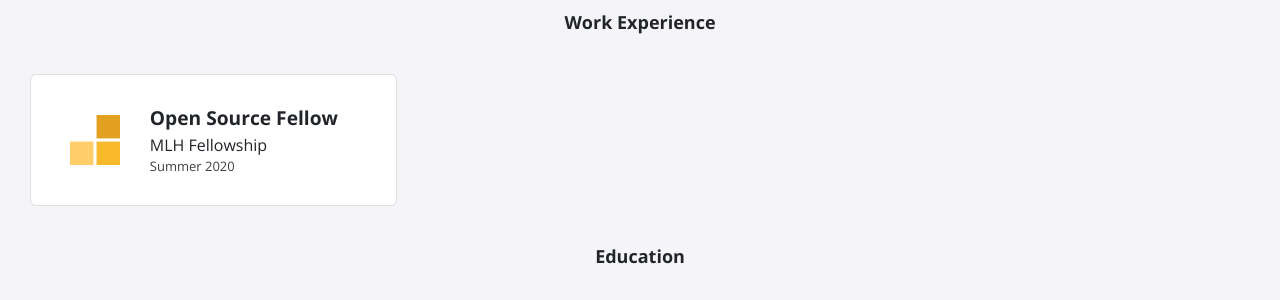
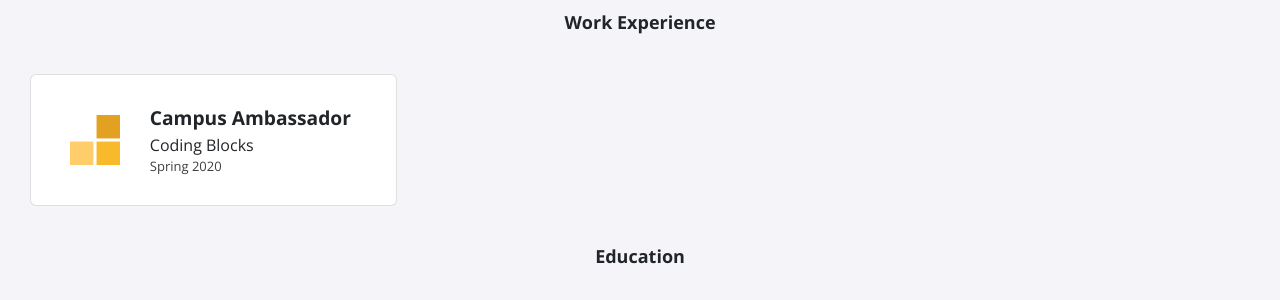
Before and after one commit to fayazsajan/fayazsajan.github.io, a Jekyll site: the page built from index.html, in a window 1280 px wide. Shown: the part 833-1133 px from the top of the page. Built offline with Jekyll 4.4.1, drawn with Linux system fonts in a browser that asks for light colours; nearby versions of some CDN libraries.

Commit message:
Update experience.yml

```diff
--- a/_data/experience.yml
+++ b/_data/experience.yml
@@ -1,4 +1,4 @@
-- role: Open Source Fellow
-  company: MLH Fellowship
-  dates: Summer 2020
+- role: Campus Ambassador
+  company: Coding Blocks
+  dates: Spring 2020
   logo: fellowship.svg
```
